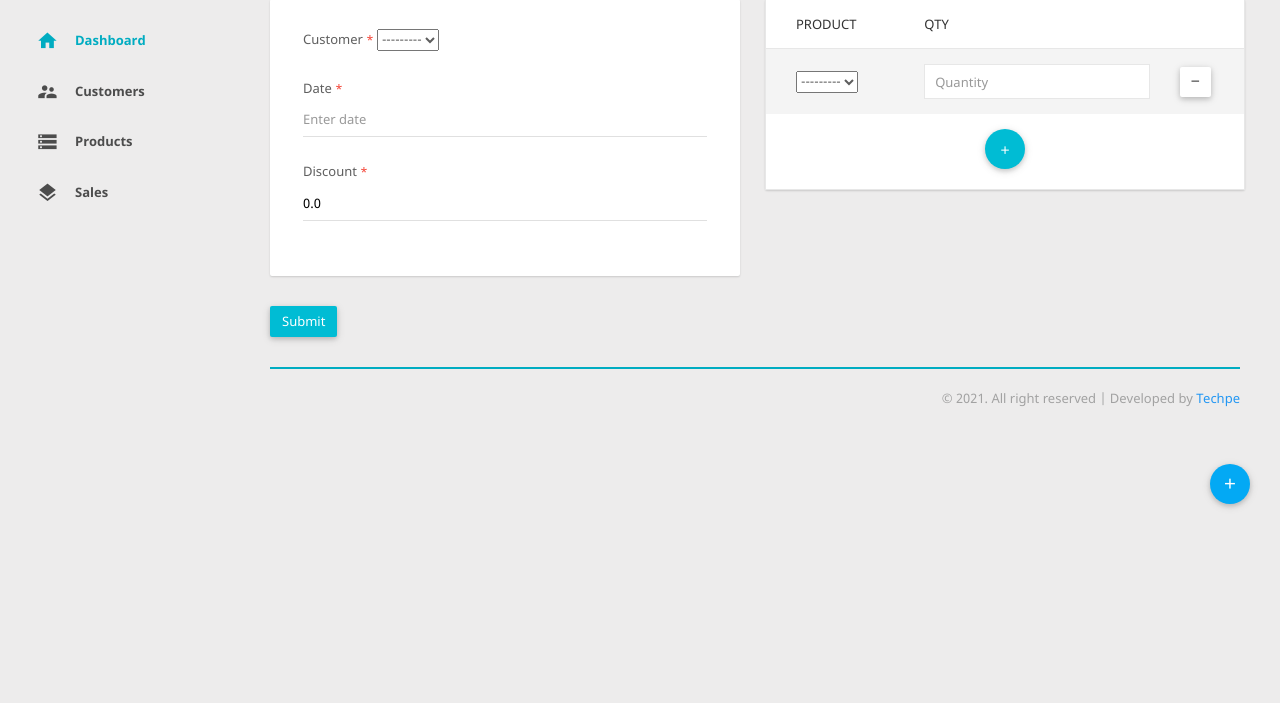
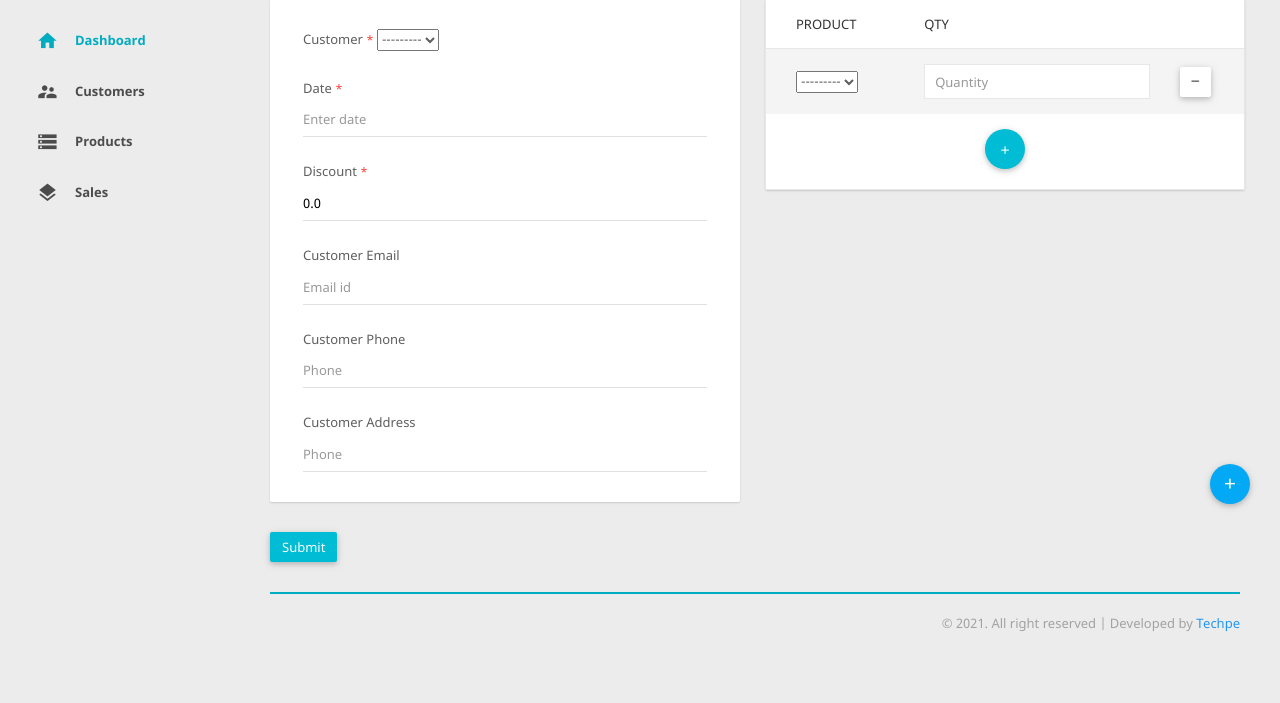
Before and after one commit to ajmalmohammedn/tutorial, a Django app: page /app/sales/create/ in a window 1280 px wide. Shown: the part 276-979 px from the top of the page. Before the commit the page ends 785 px from the top, so only its background shows below. Run offline with Django 3.2, Linux system fonts and the light colour scheme; the visitor is signed in with stand-in values (Sample User, id 1); data that the repository does not hold is empty; some libraries are stand-ins or nearby versions.

Commit message:
ajax addded in customers entry page

```diff
--- a/customers/urls.py
+++ b/customers/urls.py
@@ -10,4 +10,6 @@ urlpatterns = [
 	url(r'^$', views.customers, name="customers"),
 	url(r'^customer/(?P<pk>.*)/$', views.customer, name="customer"),
 	url(r'^delete/(?P<pk>.*)/$', views.delete, name="delete"),
+
+	url(r'^get-customer/$', views.get_customer, name="get-customer"),
 ]
--- a/sales/views.py
+++ b/sales/views.py
@@ -5,6 +5,7 @@ from django.http.response import HttpResponseRedirect, HttpResponse
 from main.functions import get_auto_id, get_a_id, generate_form_errors
 from django.forms import formset_factory, inlineformset_factory
 from django.forms.widgets import TextInput, Textarea, Select
+from django.contrib.auth.decorators import login_required
 from django.db.models import Q
 import json
 import datetime
@@ -14,6 +15,8 @@ from products.functions import update_stock
 from products.models import Product
 from products.views import autocomplete
 
+
+@login_required
 def create(request):
     SaleItemFormset = formset_factory(SaleItemForm, extra=1)
     if request.method == 'POST':
@@ -124,6 +127,7 @@ def create(request):
         return render(request, 'sales/entry.html', context)
 
 
+@login_required
 def edit(request, pk):
     instance = get_object_or_404(Sale.objects.filter(pk=pk))
     if SaleItem.objects.filter(sale=instance).exists():
@@ -263,6 +267,7 @@ def edit(request, pk):
         return render(request, 'sales/entry.html', context)
 
 
+@login_required
 def sales(request):
     instances = Sale.objects.filter(is_deleted=False)
     query = request.GET.get('q')
@@ -288,6 +293,7 @@ def sales(request):
     return render(request, 'sales/sales.html', context)
 
 
+@login_required
 def sale(request, pk):
     instance = get_object_or_404(Sale.objects.filter(pk=pk))
     sale_items = SaleItem.objects.filter(sale=instance)
@@ -310,6 +316,7 @@ def sale(request, pk):
     return render(request, 'sales/sale.html', context)
 
 
+@login_required
 def delete(request, pk):
     instance = get_object_or_404(Sale.objects.filter(pk=pk))
     sale_items = SaleItem.objects.filter(sale=instance)
--- a/templates/customers/customers.html
+++ b/templates/customers/customers.html
@@ -65,7 +65,7 @@
                         </thead>
                         <tbody>
                         	{% load el_pagination_tags %}
-							{% paginate 21 instances %}
+							{% paginate 10 instances %}
                         	{% for instance in instances %}
                             <tr class="check_items_row">
                             	<td style="width:20px;">
--- a/templates/includes/top_menu.html
+++ b/templates/includes/top_menu.html
@@ -43,9 +43,9 @@
 	    </a>
 
 	    <ul class="dropdown-menu pull-right dm-icon">
-	        <!-- <li>
+	        <li>
 	            <a target="_blank" href="{% url 'auth_password_change' %}"><i class="zmdi zmdi-key"></i>Change Password</a>
-	        </li> -->
+	        </li>
 	        <li>
 	            <a href="{% url 'auth_logout' %}"><i class="zmdi zmdi-time-restore"></i> Logout</a>
 	        </li>
--- a/templates/products/products.html
+++ b/templates/products/products.html
@@ -65,7 +65,7 @@
                         </thead>
                         <tbody>
                         	{% load el_pagination_tags %}
-							{% paginate 21 instances %}
+							{% paginate 10 instances %}
                         	{% for instance in instances %}
                             <tr class="check_items_row">
                             	<td style="width:20px;">
--- a/templates/registration/login.html
+++ b/templates/registration/login.html
@@ -45,6 +45,9 @@
         <div class="m-t-20">
             <a  href="{% url 'auth_password_reset' %}" class="palette-Teal text">Forgot password?</a>
         </div>
+        <div class="m-t-20">
+        	<a href="{% url 'registration_register' %}" class="palette-Teal text">Create an account</a>
+        </div>
     </div>
 </div>
 {% endblock %}
--- a/templates/sales/entry.html
+++ b/templates/sales/entry.html
@@ -109,6 +109,18 @@
                                             <label class="error">{{ form.discount.errors.as_text }}</label>
                                         {% endif %}
                                     </div>
+                                    <div class="form-group fg-line">
+                                        <label for="customer-email">Customer Email</label>
+                                        <input class="form-control" type="email" name="" id="customer-email" placeholder="Email id" value="" disabled />
+                                    </div>
+                                    <div class="form-group fg-line">
+                                        <label for="customer-phone">Customer Phone</label>
+                                        <input class="form-control" type="text" name="" id="customer-phone" placeholder="Phone" value="" disabled />
+                                    </div>
+                                    <div class="form-group fg-line media m-b-0">
+                                        <label for="customer-address">Customer Address</label>
+                                        <input class="form-control" type="textarea" name="" id="customer-phone" placeholder="Phone" value="" disabled />
+                                    </div>
                                 </div>
                             </div>
                         </div>
@@ -175,6 +187,39 @@
                 }
             });
         });
+        $('#id_customer').change( function(){
+            var $this = $(this);
+            get_customer_data($this);
+        });
+        function get_customer_data(element){
+            var customer_id = element.val();
+            if (customer_id != undefined || customer_id != null || customer_id != ""){
+                var url = "{% url 'customers:get-customer' %}";
+                $.ajax({
+                    type : "GET",
+                    url : url,
+                    dataType : 'json',
+                    data : {
+                        id : customer_id,
+                    },
+                    success : function(data) {
+                        var status = data['status'];
+                        if (status == 'true'){
+                            var email = data['email'];
+                            var phone = data['phone'];
+                            var address = data['address'];
+
+                            $("#customer-email").val(email);
+                            $("#customer-phone").val(phone);
+                            $("#customer-address").val(address);
+                        }
+
+                    },
+                    error : function(data){
+                    }
+                });
+            }
+        };
     </script>
     {{form.media}}
 {% endblock %}
--- a/templates/sales/sale.html
+++ b/templates/sales/sale.html
@@ -50,7 +50,7 @@
                             <div class="list-group-item media">
                                 <div class="media-body">
                                     <div class="lgi-heading">Date</div>
-                                    <small class="lgi-text">{{instance.date|date:"d/m/Y"}}</small>
+                                    <small class="lgi-text">{{instance.date|date:"d/m/y"}}</small>
                                 </div>
                             </div>
 
--- a/templates/sales/sales.html
+++ b/templates/sales/sales.html
@@ -67,7 +67,7 @@
                         </thead>
                         <tbody>
                         	{% load el_pagination_tags %}
-							{% paginate 21 instances %}
+							{% paginate 10 instances %}
                         	{% for instance in instances %}
                             <tr class="check_items_row">
                             	<td style="width:20px;">
```
Also changed, not shown: customers/views.py (+29 -0 lines), products/views.py (+7 -0 lines), 4 other files.
